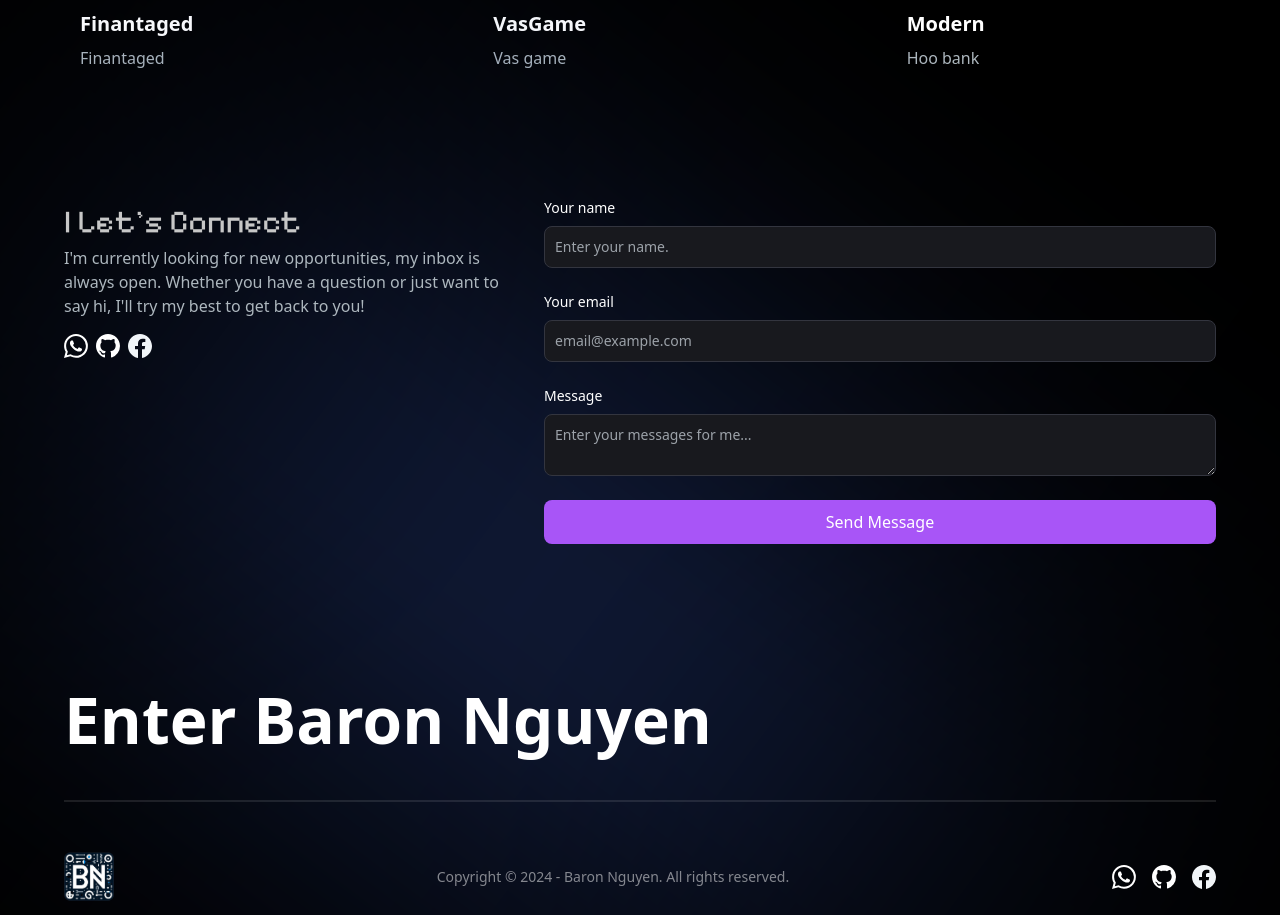
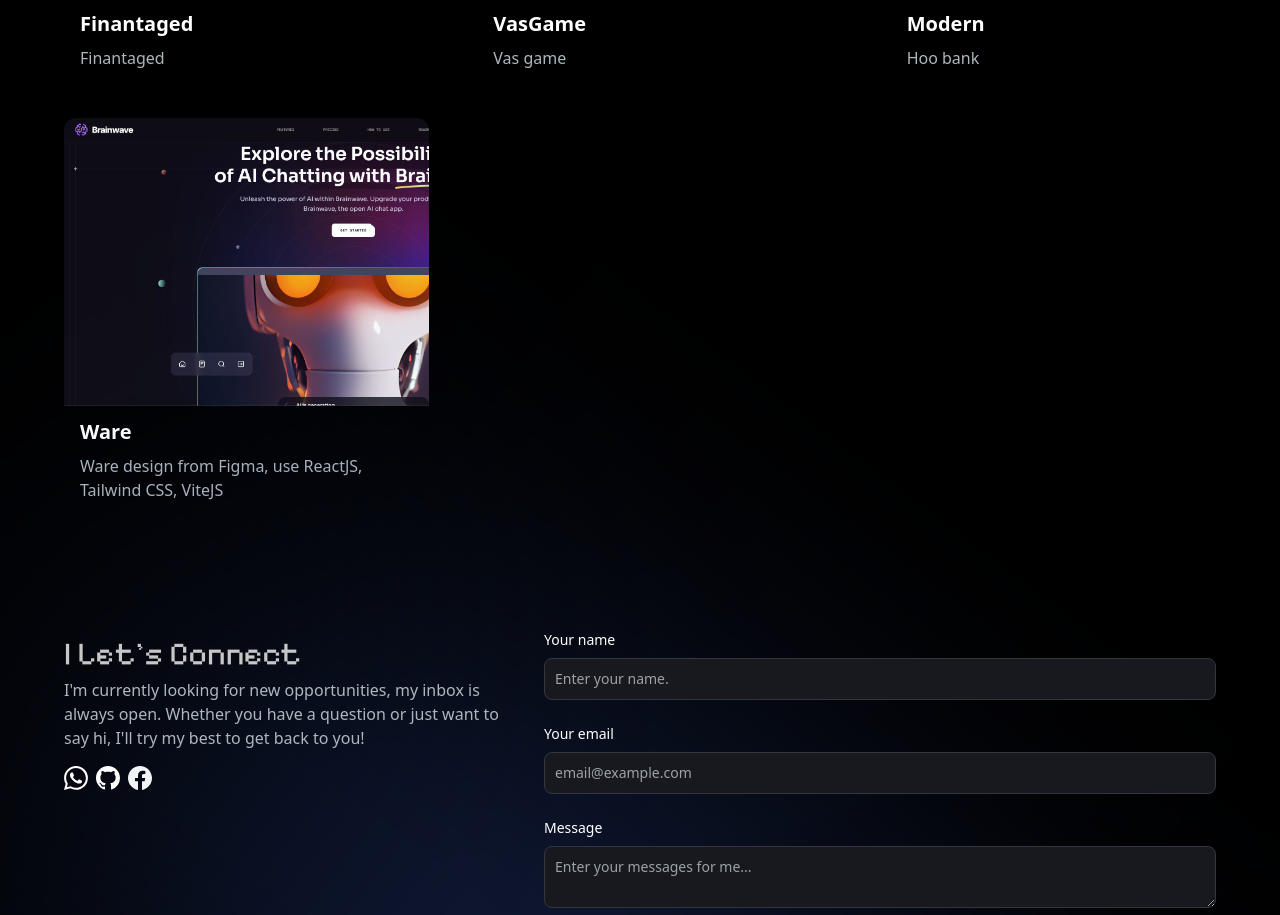
Before and after one commit to nmchi/portfolio-bn, a Next.js app: page / in a window 1280 px wide. Shown: the part 3229-4144 px from the top of the page. Built offline with nearby package versions, Linux system fonts and the light colour scheme.

Commit message:
Update project

```diff
--- a/constants/index.js
+++ b/constants/index.js
@@ -96,6 +96,15 @@ export const projectsData = [
         image: "/images/project/next_react_js/bank.png",
         tag: ["All", "NextJS"],
         gitUrl: "/",
-        previewUrl: "https://bank-modern-app-amber-phi.vercel.app/",
+        previewUrl: "https://bnbank-modern.vercel.app/",
+    },
+    {
+        id: 10,
+        title: "Ware",
+        description: "Ware design from Figma, use ReactJS, Tailwind CSS, ViteJS",
+        image: "/images/project/next_react_js/ware.png",
+        tag: ["All", "NextJS"],
+        gitUrl: "/",
+        previewUrl: "https://bnware.vercel.app/",
     },
 ];
```
Also changed, not shown: public/images/project/next_react_js/ware.png (added).
